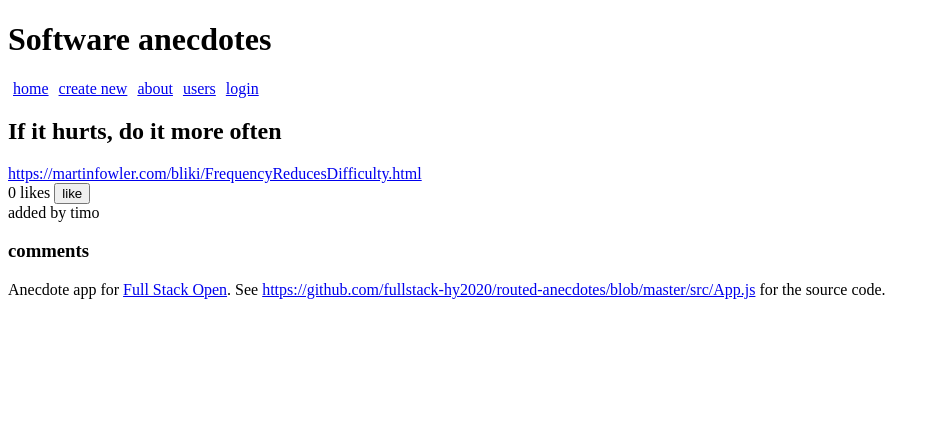
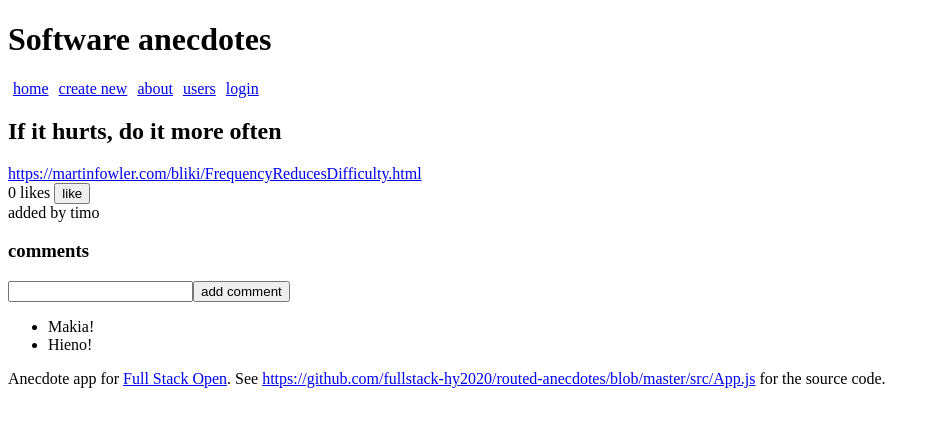
Before and after one commit to Filb3r/FSOpen, a React (Vite) app in the folder osa7/blogilistan-laajennus/: page /anecdotes/1 in a window 1280 px wide. Shown: the top 426 px of the page, without its empty margins (0-940 px from the left). Built offline with nearby package versions, Linux system fonts and the light colour scheme.

Commit message:
kommentointi mahdollisuus lisätty

```diff
--- a/osa7/blogilistan-laajennus/src/components/Anecdote.jsx
+++ b/osa7/blogilistan-laajennus/src/components/Anecdote.jsx
@@ -1,22 +1,23 @@
 import { useParams } from "react-router-dom"
 import { useDispatch } from "react-redux"
-import { removeAnecdote, voteAnecdote } from "../reducers/anecdoteReducer"
+import { voteAnecdote, addComment } from "../reducers/anecdoteReducer"
 
 const Anecdote = ({anecdotes}) => {
     const dispatch = useDispatch()
     const id = useParams().id
     const anecdote = anecdotes.find(anecdote => anecdote.id == id)
 
-    console.log(anecdote)
 
     const vote = (anecdote) => {
         dispatch(voteAnecdote(anecdote))
     }
 
-    const deleteAnecdote = (anecdote) => {
-        dispatch(removeAnecdote(anecdote))
+    const handleaddComment = (event) => {
+        event.preventDefault()
+        const comment = event.target.comment.value
+        dispatch(addComment({id: anecdote.id , comment}))
+        event.target.comment.value = ''
     }
-
 
     return(
         <div>
@@ -25,6 +26,16 @@ const Anecdote = ({anecdotes}) => {
             <div>{anecdote.votes} likes <button onClick={() => vote(anecdote)}>like</button></div>
             <div>added by {anecdote.user.username}</div>
             <h3>comments</h3>
+            <form onSubmit={handleaddComment}>
+                <input name="comment" />
+                <button type="submit">add comment</button>
+            </form>
+
+            <ul>
+                {anecdote.comments.map(comment =>
+                    <li>{comment}</li>
+                )}
+            </ul>
         </div>
     )
 }
--- a/osa7/blogilistan-laajennus/src/components/CreateNewAnecdote.jsx
+++ b/osa7/blogilistan-laajennus/src/components/CreateNewAnecdote.jsx
@@ -38,7 +38,7 @@ const CreateNewAnecdote = () => {
             url for more info
             <input name="info" />
             </div>
-            <button>create</button>
+            <button type="submit">create</button>
         </form>
         </div>
         )
--- a/osa7/blogilistan-laajennus/src/reducers/anecdoteReducer.js
+++ b/osa7/blogilistan-laajennus/src/reducers/anecdoteReducer.js
@@ -9,7 +9,11 @@ const initialState = [{
     user: {
         username: 'timo',
         id: 2
-    }
+    },
+    comments: [
+        "Makia!",
+        "Hieno!"
+    ]
   },
   {
     content: 'Premature optimization is the root of all evil',
@@ -20,7 +24,10 @@ const initialState = [{
     user: {
         username: 'timo',
         id: 2
-    }
+    },
+    comments: [
+        "!!!!"
+    ]
   }]
 
 const anecdoteSlice = createSlice({
@@ -48,11 +55,18 @@ const anecdoteSlice = createSlice({
             const updatedList = state.filter((anecdote) => anecdote.id !== content.id)
 
             return updatedList
+        },
+        addComment(state, action) {
+            const { id, comment } = action.payload
+
+            const anecdote = state.find(anecdote => anecdote.id === id)
+
+            anecdote.comments.push(comment)
         }
     }
 })
 
-export const { createAnecdote, updateAnecdote, removeAnecdote } = anecdoteSlice.actions
+export const { createAnecdote, updateAnecdote, removeAnecdote, addComment } = anecdoteSlice.actions
 
 export const createNewAnecdote = (content, user) => {
     return async dispatch => {
```
